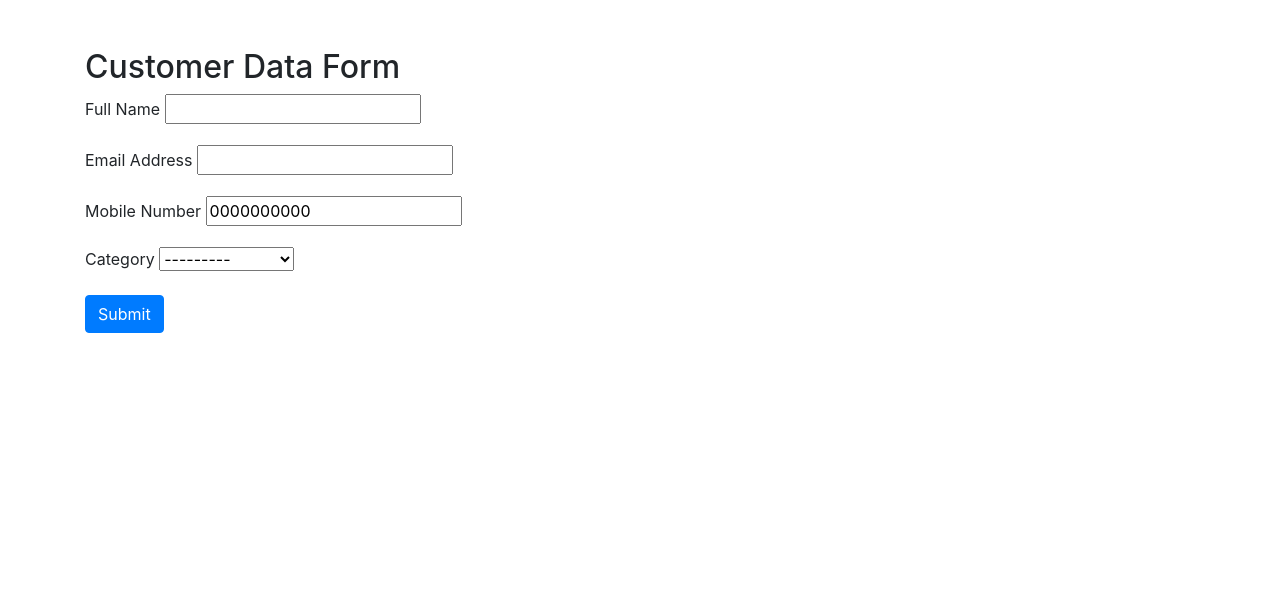
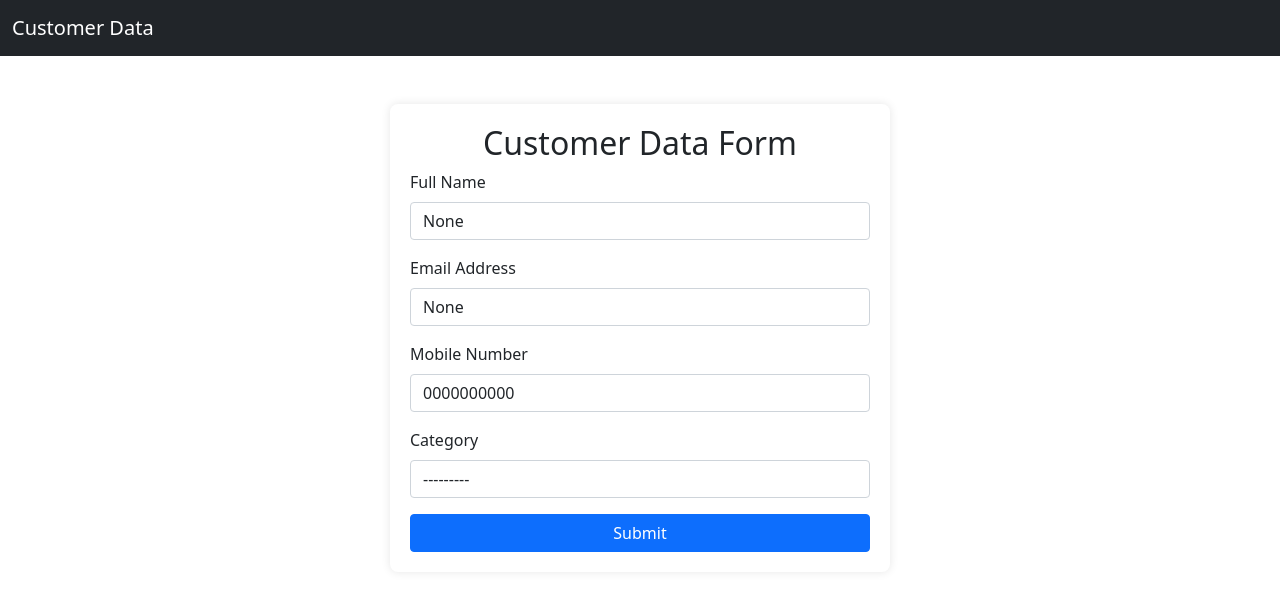
Before and after one commit to aniruddha-stqc/canteen, a Django app: page /add_customer/ in a window 1280 px wide. Shown: the top 591 px of the page. Run offline with Django 5.2, Linux system fonts and the light colour scheme; data comes from the database, SQL or seed files in the repository; both versions use the stored data as it was after the commit; some libraries are stand-ins or nearby versions.

Commit message:
customer data form updated

```diff
--- a/web/templates/add_customer.html
+++ b/web/templates/add_customer.html
@@ -5,12 +5,37 @@
 <head>
     <meta charset="UTF-8">
     <meta name="viewport" content="width=device-width, initial-scale=1.0">
+    <link rel="stylesheet" href="{% static 'lib/css/bootstrap.min.css' %}">
+    <script src="https://code.jquery.com/jquery-3.6.0.min.js"></script>
+    <script src="{% static 'lib/js/bootstrap.bundle.min.js' %}"></script>
     <title>Customer Data Form</title>
-    <link rel="stylesheet" href="https://stackpath.bootstrapcdn.com/bootstrap/4.5.2/css/bootstrap.min.css">
+    <style>
+        .form-container {
+            max-width: 500px;
+            margin: auto;
+            padding: 20px;
+            background: #fff;
+            border-radius: 8px;
+            box-shadow: 0px 0px 10px rgba(0, 0, 0, 0.1);
+        }
+        .form-group label {
+            font-weight: bold;
+        }
+    </style>
 </head>
 <body>
-    <div class="container mt-5">
-        <h2>Customer Data Form</h2>
+
+<!-- Navbar -->
+<nav class="navbar navbar-dark bg-dark">
+    <div class="container-fluid">
+        <a class="navbar-brand" href="#">Customer Data</a>
+    </div>
+</nav>
+
+<!-- Main Content -->
+<div class="container mt-5">
+    <div class="form-container">
+        <h2 class="text-center">Customer Data Form</h2>
 
         <!-- Display success or error messages -->
         {% if success_message %}
@@ -24,9 +49,9 @@
             {% csrf_token %}
 
             <!-- Full Name Field -->
-            <div class="form-group">
-                <label for="id_name">Full Name</label>
-                {{ form.name }}
+            <div class="mb-3">
+                <label for="id_name" class="form-label">Full Name</label>
+                <input type="text" name="name" class="form-control" id="id_name" value="{{ form.name.value }}">
                 {% if form.name.errors %}
                     <div class="text-danger">
                         {% for error in form.name.errors %}
@@ -37,9 +62,9 @@
             </div>
 
             <!-- Email Address Field -->
-            <div class="form-group">
-                <label for="id_email">Email Address</label>
-                {{ form.email }}
+            <div class="mb-3">
+                <label for="id_email" class="form-label">Email Address</label>
+                <input type="email" name="email" class="form-control" id="id_email" value="{{ form.email.value }}">
                 {% if form.email.errors %}
                     <div class="text-danger">
                         {% for error in form.email.errors %}
@@ -50,9 +75,9 @@
             </div>
 
             <!-- Mobile Number Field -->
-            <div class="form-group">
-                <label for="id_mobile">Mobile Number</label>
-                {{ form.mobile }}
+            <div class="mb-3">
+                <label for="id_mobile" class="form-label">Mobile Number</label>
+                <input type="text" name="mobile" class="form-control" id="id_mobile" value="{{ form.mobile.value }}">
                 {% if form.mobile.errors %}
                     <div class="text-danger">
                         {% for error in form.mobile.errors %}
@@ -62,10 +87,16 @@
                 {% endif %}
             </div>
 
-            <!-- Category Field -->
-            <div class="form-group">
-                <label for="id_category">Category</label>
-                {{ form.category }}
+            <!-- Category Field (Dropdown) -->
+            <div class="mb-3">
+                <label for="id_category" class="form-label">Category</label>
+                <select name="category" class="form-control" id="id_category">
+                    {% for value, label in form.category.field.choices %}
+                        <option value="{{ value }}" {% if value == form.category.value %}selected{% endif %}>
+                            {{ label }}
+                        </option>
+                    {% endfor %}
+                </select>
                 {% if form.category.errors %}
                     <div class="text-danger">
                         {% for error in form.category.errors %}
@@ -75,13 +106,10 @@
                 {% endif %}
             </div>
 
-            <button type="submit" class="btn btn-primary">Submit</button>
+            <button type="submit" class="btn btn-primary w-100">Submit</button>
         </form>
     </div>
+</div>
 
-    <!-- Optional: Add Bootstrap JS if needed -->
-    <script src="https://code.jquery.com/jquery-3.5.1.slim.min.js"></script>
-    <script src="https://cdn.jsdelivr.net/npm/@popperjs/core@2.5.3/dist/umd/popper.min.js"></script>
-    <script src="https://stackpath.bootstrapcdn.com/bootstrap/4.5.2/js/bootstrap.min.js"></script>
 </body>
 </html>
```
Also changed, not shown: db.sqlite3.
